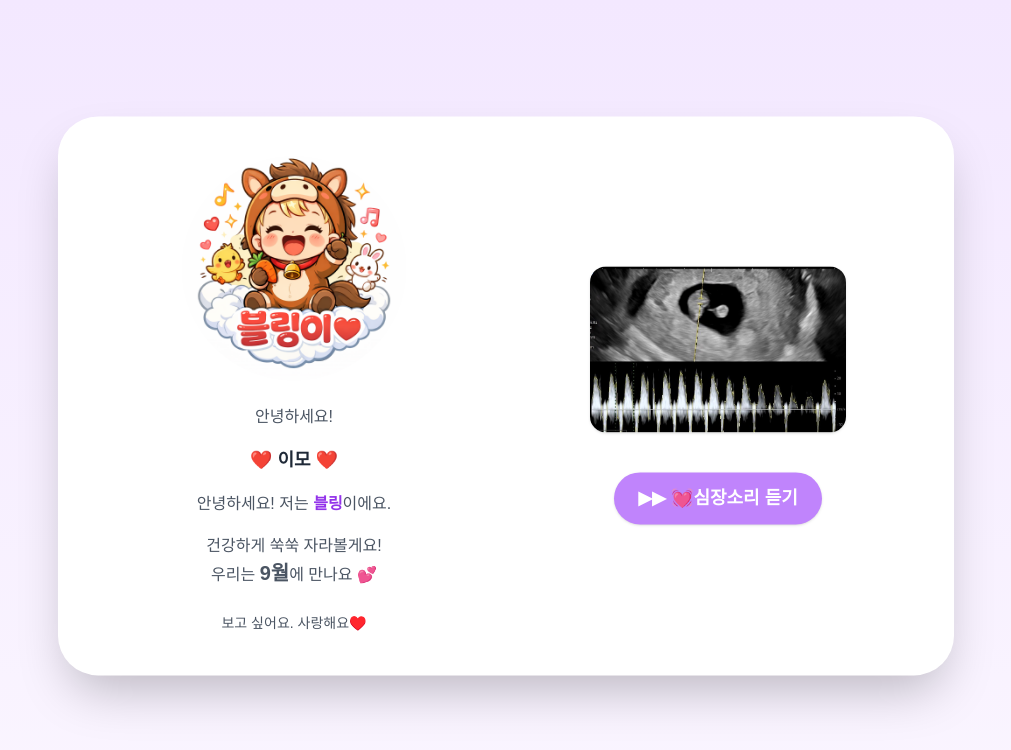
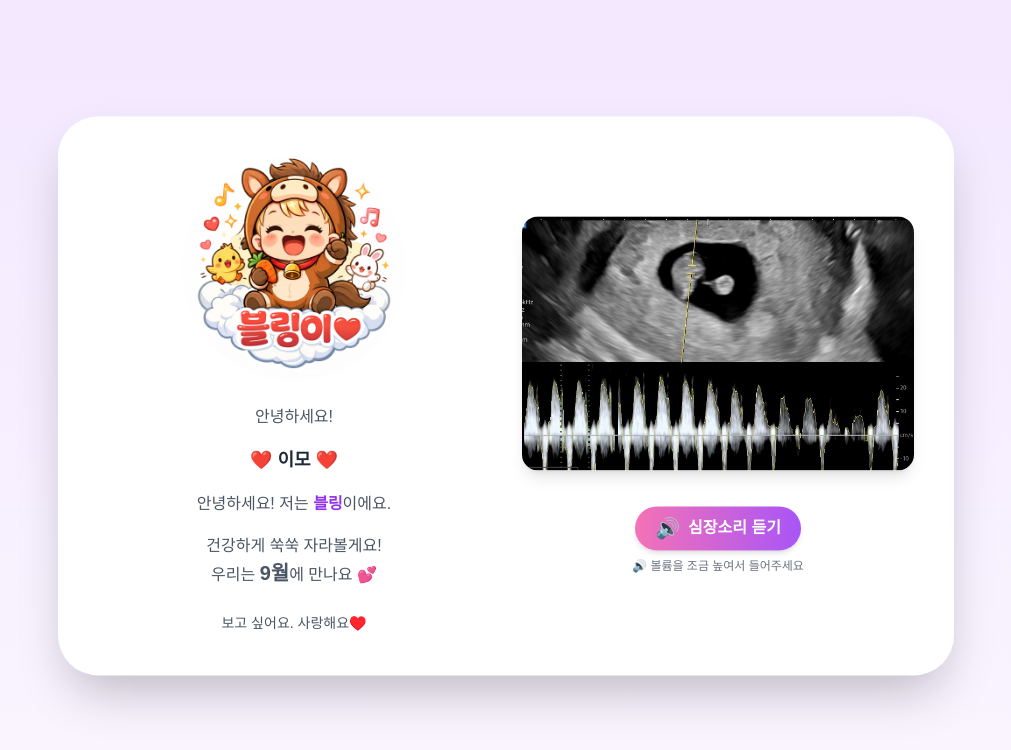
Before and after one commit to purity87/coming-out-card, a Nuxt app: page /imo in a window 1280 px wide. Shown: the top 750 px of the page, without its empty margins (134-1145 px from the left). Built offline with nearby package versions, Linux system fonts and the light colour scheme; a web font is replaced by a local one.

Commit message:
사진 크기, 심장소리 볼륨 크기 수정

```diff
--- a/app/components/Card.vue
+++ b/app/components/Card.vue
@@ -32,29 +32,49 @@
             이미지/사운드 준비중
           </p>
 
+          <!-- 📸 초음파 사진 -->
           <div v-if="ultrasoundSrc" class="mb-6">
             <img
                 :src="ultrasoundSrc"
                 alt="초음파 사진"
-                class="w-64 rounded-2xl shadow"
+                class="w-100 rounded-2xl shadow-lg"
             />
           </div>
 
           <!-- ❤️ 심장소리 -->
-          <div v-if="heartbeatSrc" class="w-full text-center">
-            <audio ref="audioRef" preload="none">
+          <div v-if="heartbeatSrc" class="w-full text-center mt-3">
+            <!-- 실제 오디오는 숨김 -->
+            <audio ref="audioRef" preload="auto">
               <source :src="heartbeatSrc" type="audio/mp4" />
             </audio>
 
+            <!-- 버튼 -->
             <button
                 @click="playHeartbeat"
-                class="mt-4 px-6 py-3 rounded-full
-               bg-purple-400 text-white shadow
-               hover:bg-purple-600 transition
-               text-lg font-semibold"
+                class="
+                  inline-flex items-center justify-center gap-2
+                  px-5 py-2
+                  rounded-full
+                  bg-gradient-to-r from-pink-400 to-purple-500
+                  text-white text-md font-semibold
+                  shadow-md
+                  hover:scale-105 active:scale-95
+                  transition-all duration-200
+                "
+                :class="{ 'animate-pulse': isPlaying }"
             >
-              ▶▶ 💓심장소리 듣기
+      <span class="text-xl">
+        {{ isPlaying ? '💓' : '🔊' }}
+      </span>
+              <span>
+        {{ isPlaying ? '재생 중…' : '심장소리 듣기' }}
+      </span>
             </button>
+
+            <!-- 안내 문구 -->
+            <p class="mt-2 text-xs text-gray-500">
+              🔊 볼륨을 조금 높여서 들어주세요
+            </p>
           </div>
         </div>
 
@@ -77,9 +97,20 @@ defineProps<{
 }>()
 
 const audioRef = ref<HTMLAudioElement | null>(null)
+const isPlaying = ref(false)
 
 function playHeartbeat() {
-  audioRef.value?.play()
+  if (!audioRef.value) return
+
+  audioRef.value.volume = 1.0
+  audioRef.value.currentTime = 0
+  audioRef.value.play()
+
+  isPlaying.value = true
+
+  audioRef.value.onended = () => {
+    isPlaying.value = false
+  }
 }
 
 function onImageError(event: Event) {
```
